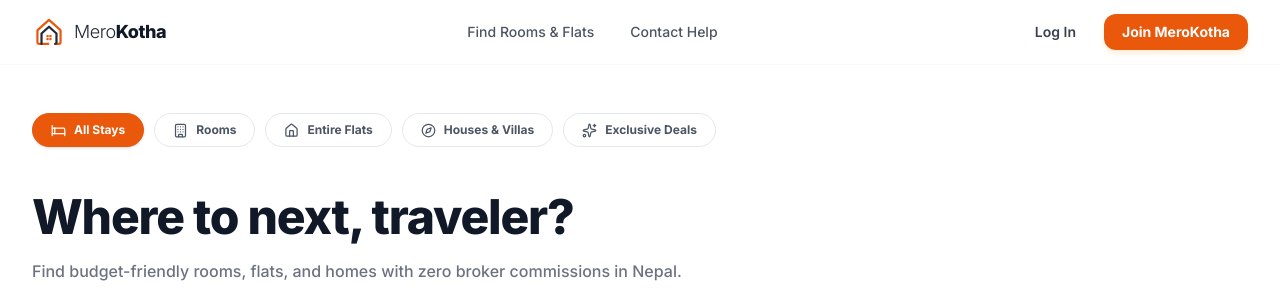
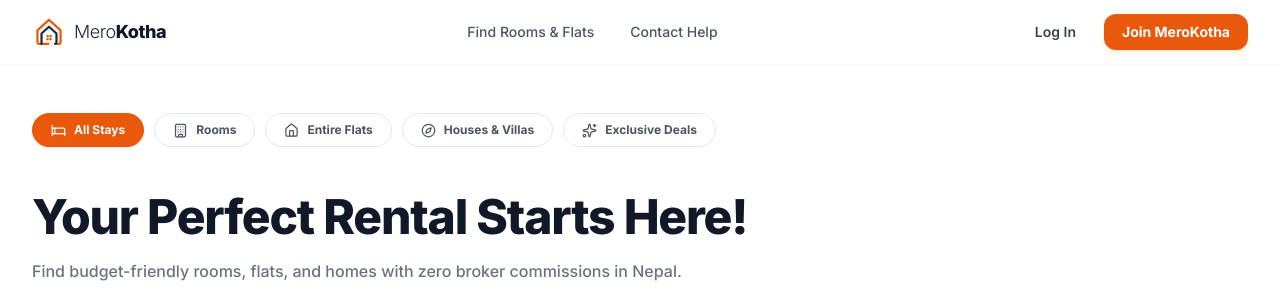
Before and after one commit to PrinceSubedicode/MeroKotha, a React (Vite) app: page / in a window 1280 px wide. Shown: the top 297 px of the page. Built offline with nearby package versions, Linux system fonts and the light colour scheme; no server answers; a web font is replaced by a local one.

Commit message:
Finalsise project

```diff
--- a/src/pages/Home.jsx
+++ b/src/pages/Home.jsx
@@ -241,7 +241,7 @@ export default function Home() {
           {/* Simple Clean Title Header */}
           <div className="max-w-3xl mb-8">
             <h1 className="text-3xl sm:text-4xl lg:text-5xl font-extrabold tracking-tight text-gray-900 mb-3 leading-tight">
-              Where to next, {user ? user.name.split(' ')[0] : 'traveler'}?
+              Your Perfect Rental Starts Here{user ? `, ${user.name.split(' ')[0]}` : ''}!
             </h1>
             <p className="text-sm sm:text-base text-gray-500 font-medium">
               Find budget-friendly rooms, flats, and homes with zero broker commissions in Nepal.
```
